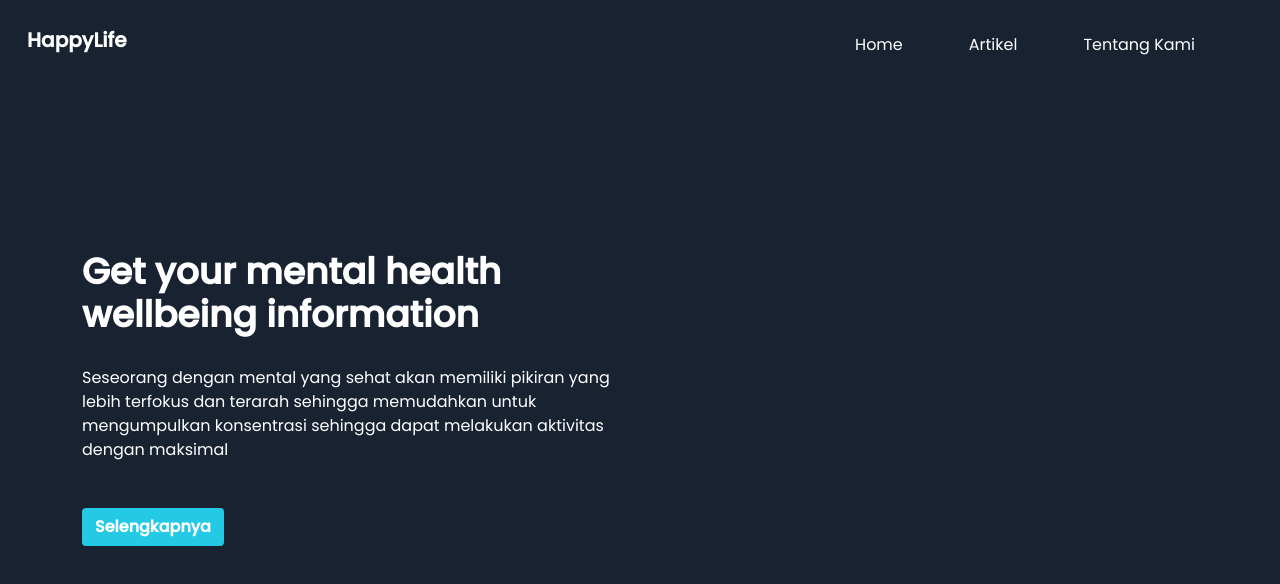
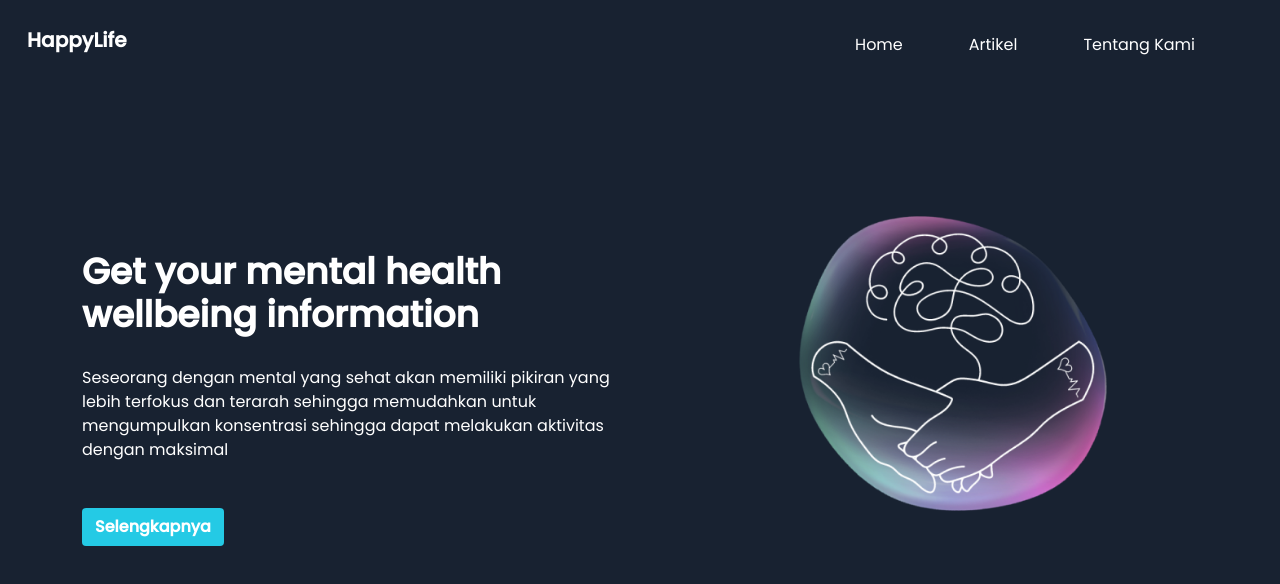
Before and after one commit to hafidz0098/HappyLife-Slicing-FE, a plain HTML site: page index.html in a window 1280 px wide. Drawn offline with nearby package versions, Linux system fonts and the light colour scheme.

Commit message:
add image for hero

```diff
--- a/index.html
+++ b/index.html
@@ -37,7 +37,7 @@
                     <button type="button" class="btn btn-custom">Selengkapnya</button>
                 </div>
                 <div class="col-img col-lg-6 col-sm-12">
-                    <img src="hero-image.png" alt="">
+                    <img src="./img/hero-image.png" alt="">
                 </div>
             </div>
         </div>
```
Also changed, not shown: img/hero-image.png (added).
